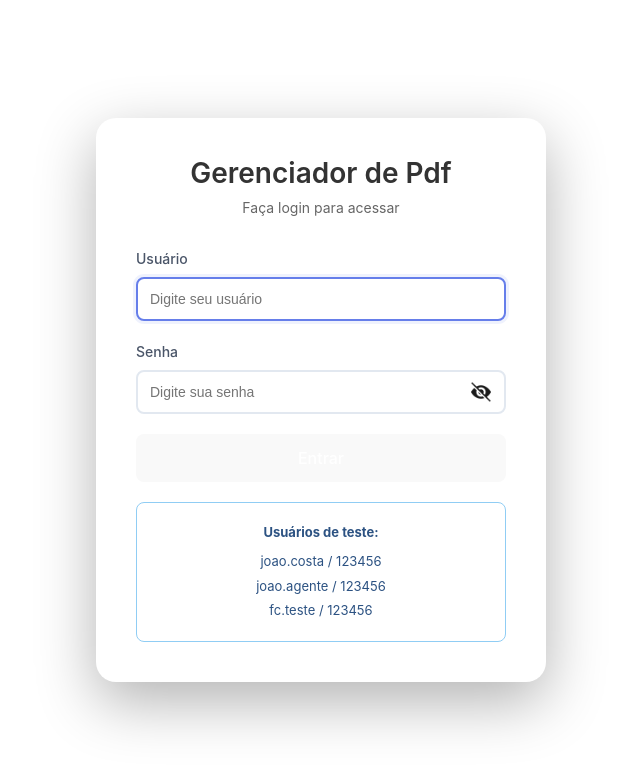
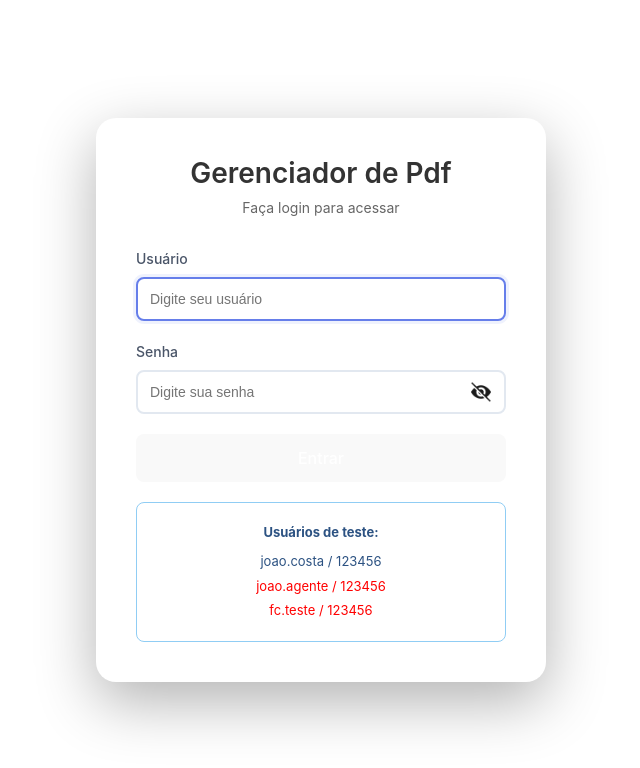
Before and after one commit to jpnc1695/projetoImportacaoArquivos, a React (Vite) app: page / in a window 1280 px wide. Shown: the top 768 px of the page, without its empty margins (319-959 px from the left). Built offline with nearby package versions, Linux system fonts and the light colour scheme.

Commit message:
Desenvolvimento -- Ajuste de cor para usuarios agente

```diff
--- a/src/pages/Login/Login.jsx
+++ b/src/pages/Login/Login.jsx
@@ -96,7 +96,9 @@ function Login({ onLogin }) {
             <div className="login-hint">
               <p><strong>Usuários de teste:</strong></p>
               {users.map(user => (
-                <p key={user.id}>{user.username} / {user.password}</p>
+                <p key={user.id} style={user.origem === 'agente' ? { color: 'red' } : {}}>
+                {user.username} / {user.password}
+              </p>
               ))}
             </div>
           </form>
```
